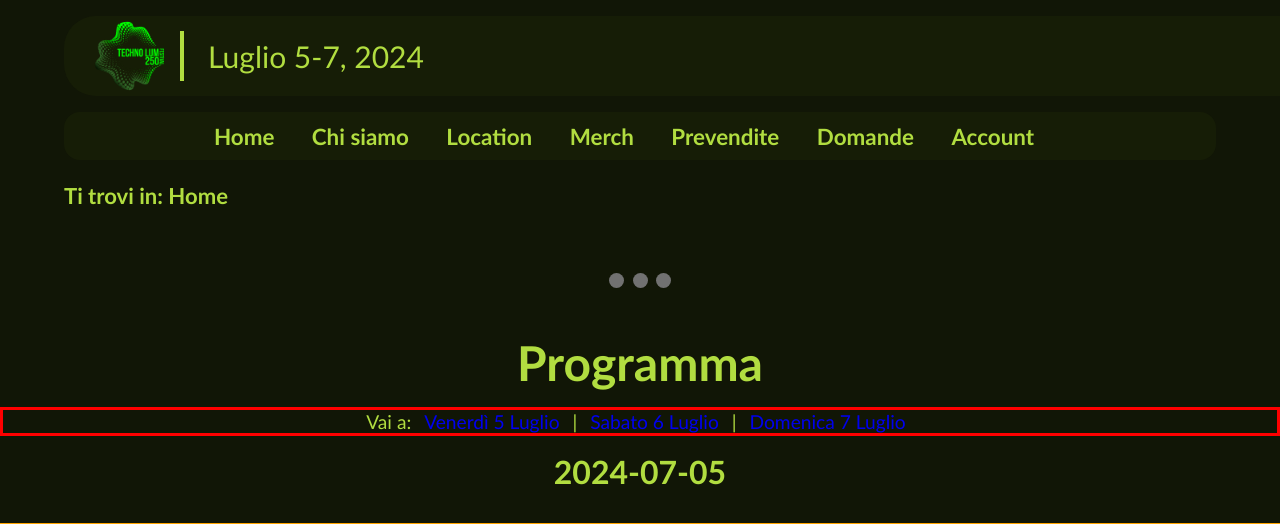
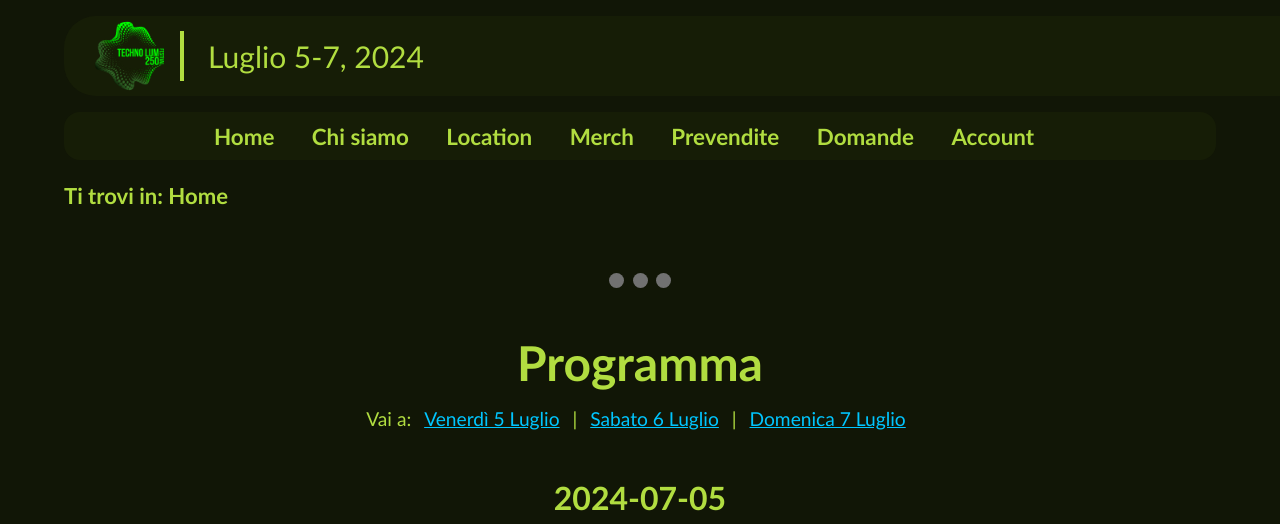
Before and after one commit to lonewalker0/progetto-tecweb, a PHP site: page / in a window 1280 px wide. Shown: the top 524 px of the page. Run offline with PHP 8.4, Linux system fonts and the light colour scheme; data comes from the database, SQL or seed files in the repository; data that the repository does not hold is empty.

Commit message:
sistemati colori link

```diff
--- a/Src/src/css/newstyle.css
+++ b/Src/src/css/newstyle.css
@@ -5,12 +5,16 @@
   scroll-padding-top: 2rem;
   scroll-behavior: smooth;
   box-sizing: border-box;
-  text-decoration: none;
 }
 
 :root {
-  --verde-lime: #b1dd40;
+  --verde-lime: #B1DD40;
   --verde-scuro: #111606;
+  --link: #33186B;
+  --visited-link: #332941;
+  --alt-link: #00C6FF;
+  --alt-visited-link: #7AB5BF;
+
 }
 
 img {
@@ -24,6 +28,14 @@
   font-size: 1.2rem;
   background-size: cover;
   height: 100%;
+}
+
+a:link {
+  color: var(--link);
+}
+
+a:visited {
+  color: var(--visited-link);
 }
 
 h1 {
@@ -368,11 +380,14 @@
 
 /* Main */
 
+/* Nav Eventi */
+
 #navEventi {
   text-align: center;
+  margin-bottom: 2rem;
 
-  border: solid;
-  border-color: red;
+  /* border: solid;
+  border-color: red; */
 }
 
 #navEventi li,
@@ -381,13 +396,21 @@
   margin-right: 0.5rem;
 }
 
+#navEventi a:link {
+  color: var(--alt-link);
+}
+
+#navEventi a:visited {
+  color: var(--alt-visited-link);
+}
+
 .event-container {
   margin: 0;
   padding: 0 1rem 0 1rem;
   margin: 1rem 0 1rem 0;
 
-  border: solid;
-  border-color: orange;
+  /* border: solid;
+  border-color: orange; */
 }
 
 .programma-entry {
@@ -396,8 +419,8 @@
   background-color: var(--verde-lime);
   border-radius: 1rem;
 
-  border: solid;
-  border-color: purple;
+  /* border: solid;
+  border-color: purple; */
 }
 
 .programma-entry img {
```
